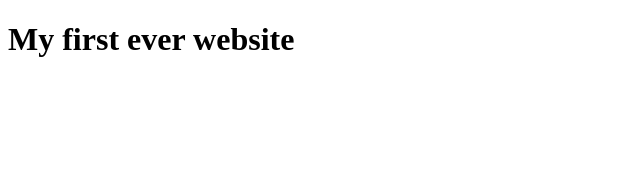
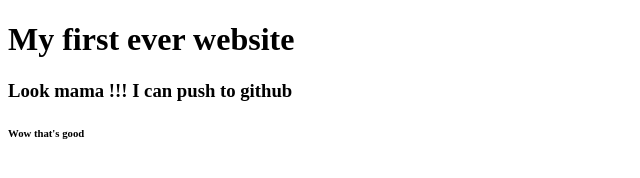
Before and after one commit to abusayedpHero/my-first-website, a plain HTML site: page index.html in a window 1280 px wide. Shown: the whole page, without its empty margins (0-640 px from the left). Drawn offline with Linux system fonts and the light colour scheme.

Commit message:
learned github

```diff
--- a/index.html
+++ b/index.html
@@ -8,5 +8,7 @@
 </head>
 <body>
     <h1>My first ever website</h1>
+    <h3>Look mama !!! I can push to github</h3>
+    <h6>Wow that's good</h6>
 </body>
 </html>
```
